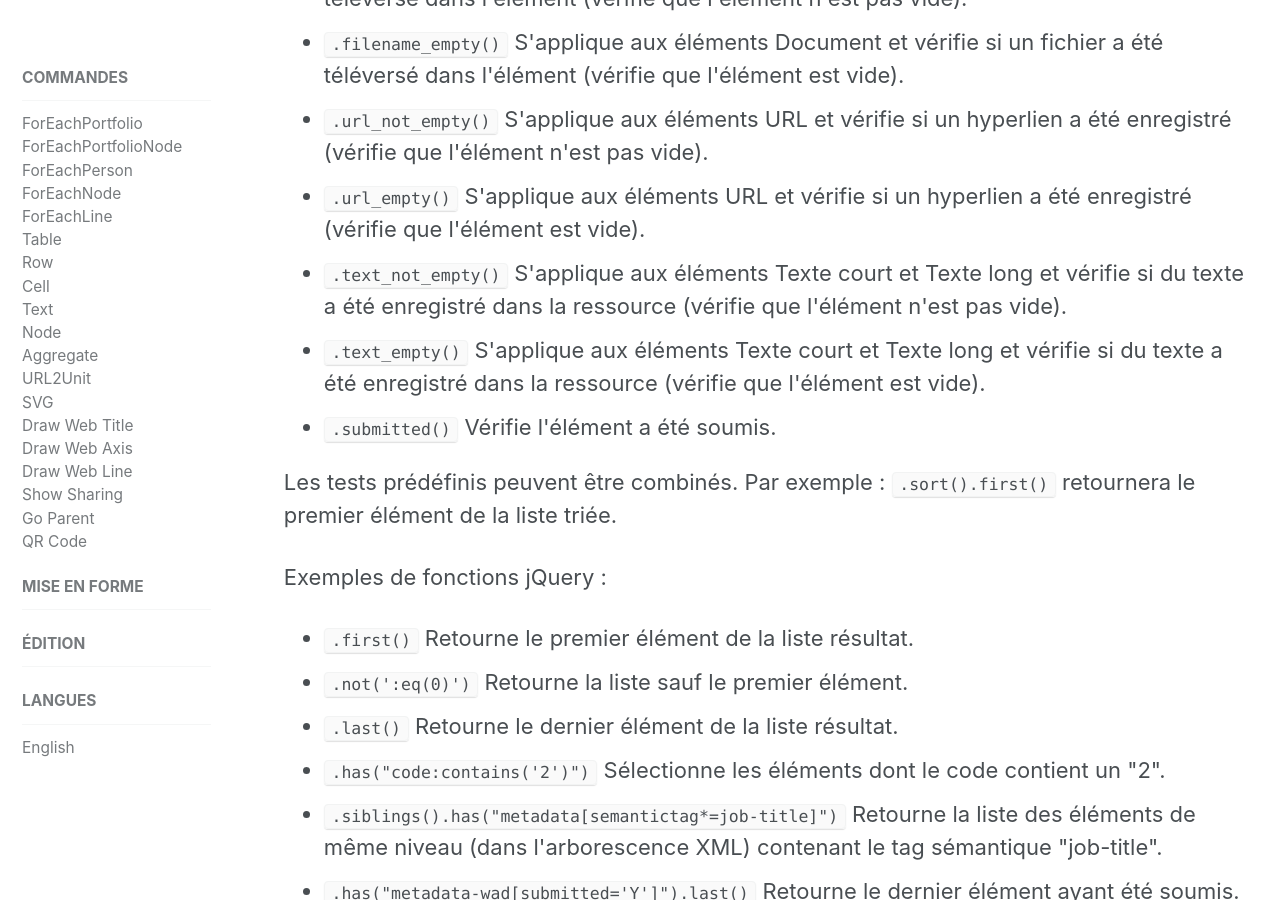
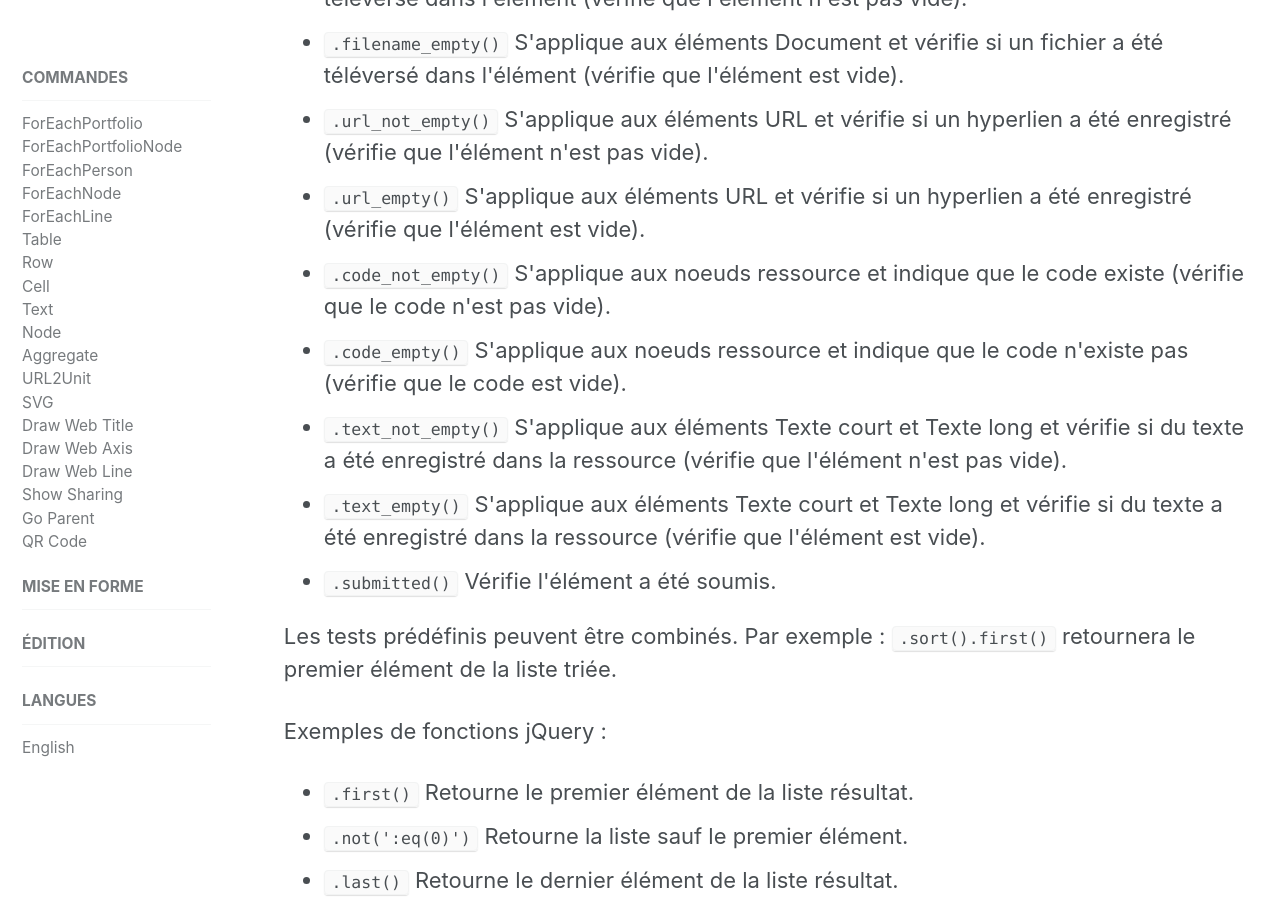
Before and after one commit to karutaproject/karuta-frontend-documentation, a Jekyll site: the page built from _pages/report_fr.html, in a window 1280 px wide and 900 px high, scrolled down 4715 px. Built offline with Jekyll 4.4.1, drawn with Linux system fonts in a browser that asks for light colours.

Commit message:
Update report_fr.html

```diff
--- a/_pages/report_fr.html
+++ b/_pages/report_fr.html
@@ -226,6 +226,14 @@ sidebar:
 		<li>
 			<code>.url_empty()</code> S'applique aux éléments URL et vérifie si un hyperlien a été
 			enregistré (vérifie que l'élément est vide).
+		</li>
+		<li>
+			<code>.code_not_empty()</code> S'applique aux noeuds ressource et indique que le
+			code existe (vérifie que le code n'est pas vide).
+		</li>
+		<li>
+			<code>.code_empty()</code> S'applique aux noeuds ressource et indique que le
+			code n'existe pas (vérifie que le code est vide).
 		</li>
 		<li>
 			<code>.text_not_empty()</code> S'applique aux éléments Texte court et Texte long et vérifie
```
